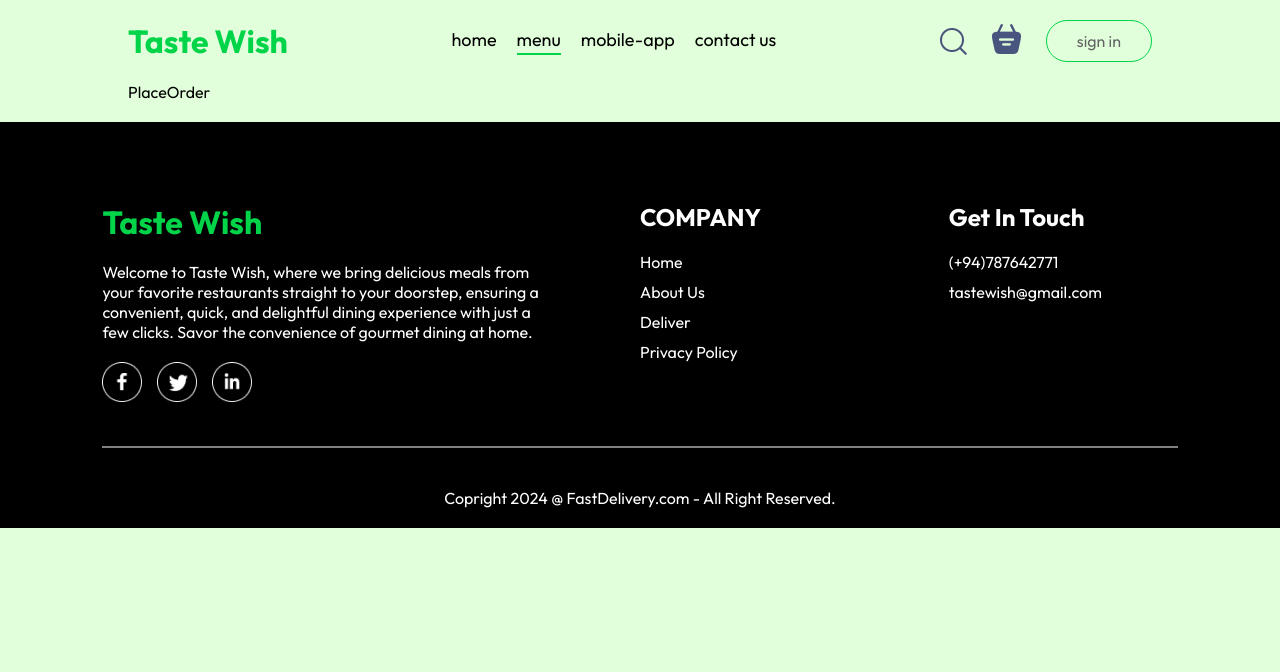
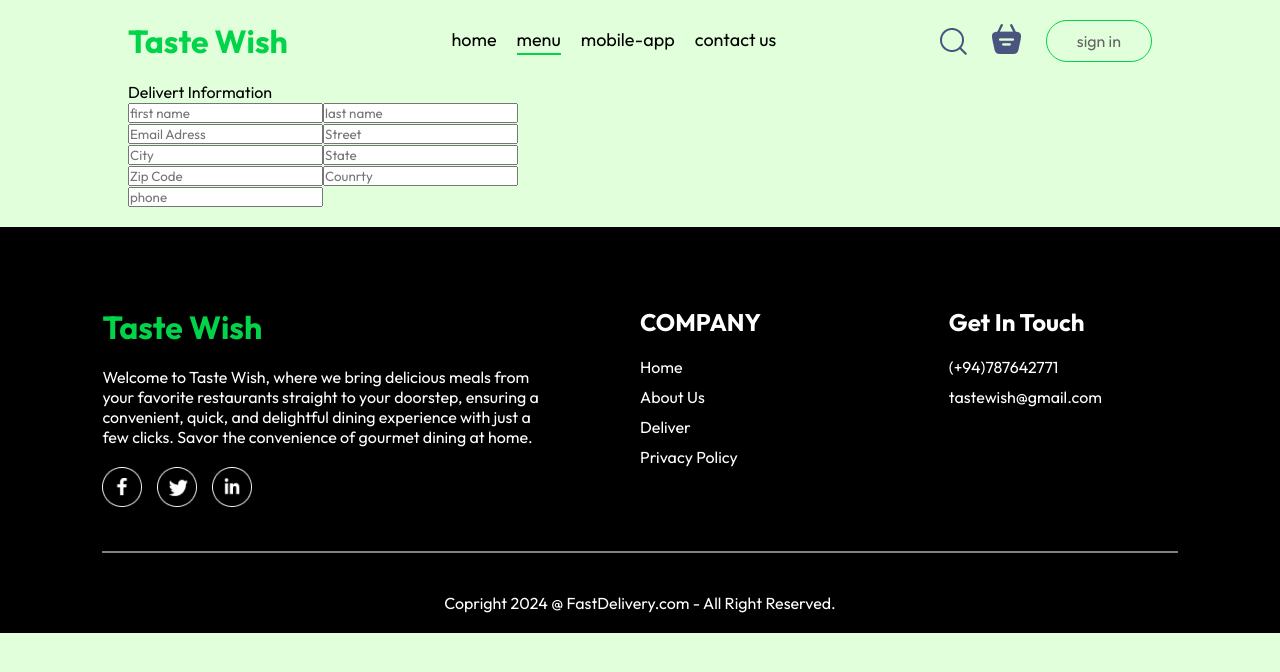
Before and after one commit to Banukaiw/Food_Delivery, a React (Create React App) app: page /order in a window 1280 px wide. Shown: the top 672 px of the page. Built offline with nearby package versions, Linux system fonts and the light colour scheme.

Commit message:
Version 09

```diff
--- a/src/pages/Cart/Cart.js
+++ b/src/pages/Cart/Cart.js
@@ -1,10 +1,12 @@
 import React, { useContext } from 'react'
 import './Cart.css'
 import {StoreContext} from '../../context/StoreContext'
+import { useNavigate } from 'react-router-dom'
 
 const Cart = () => {
 
-  const {cartItems,food_list,removeFromCart,getTotalCartAmount} = useContext(StoreContext)
+  const {cartItems,food_list,removeFromCart,getTotalCartAmount} = useContext(StoreContext);
+  const navigate = useNavigate();
   return (
     <div className='cart'>
       <div className='cart-item'>
@@ -57,8 +59,9 @@ const Cart = () => {
               <p>RS.{getTotalCartAmount()+2}</p>
             </div>
 
+
           </div>
-          <button>PROCEED TO CHECKOUT</button>
+          <button onClick={()=>navigate('/order')}>PROCEED TO CHECKOUT</button>
         </div>
         <div className='cart-promocode'>
           <p>If you have a promo code, Enter it hear</p>
--- a/src/pages/PlaceOrder/PlaceOrder.js
+++ b/src/pages/PlaceOrder/PlaceOrder.js
@@ -1,11 +1,30 @@
-import React from 'react'
-import './PlaceOrder.css'
-
+import React from "react";
+import "./PlaceOrder.css";
 
 const PlaceOrder = () => {
   return (
-    <div>PlaceOrder</div>
-  )
-}
+    <form className="place-order">
+      <div className="place-order-left">
+        <p className="title">Delivert Information</p>
+        <div className="muilti-fileds">
+          <input type="text" placeholder="first name"></input>
+          <input type="text" placeholder="last name"></input>
+        </div>
+        <input type="text" placeholder="Email Adress"></input>
+        <input type="text" placeholder="Street"></input>
+        <div className="muilti-fileds">
+          <input type="text" placeholder="City"></input>
+          <input type="text" placeholder="State"></input>
+        </div>
+        <div className="muilti-fileds">
+          <input type="text" placeholder="Zip Code"></input>
+          <input type="text" placeholder="Counrty"></input>
+        </div>
+        <input type="text" placeholder="phone"></input>
+      </div>
+      <div className="place-order-right"></div>
+    </form>
+  );
+};
 
-export default PlaceOrder
+export default PlaceOrder;
```
